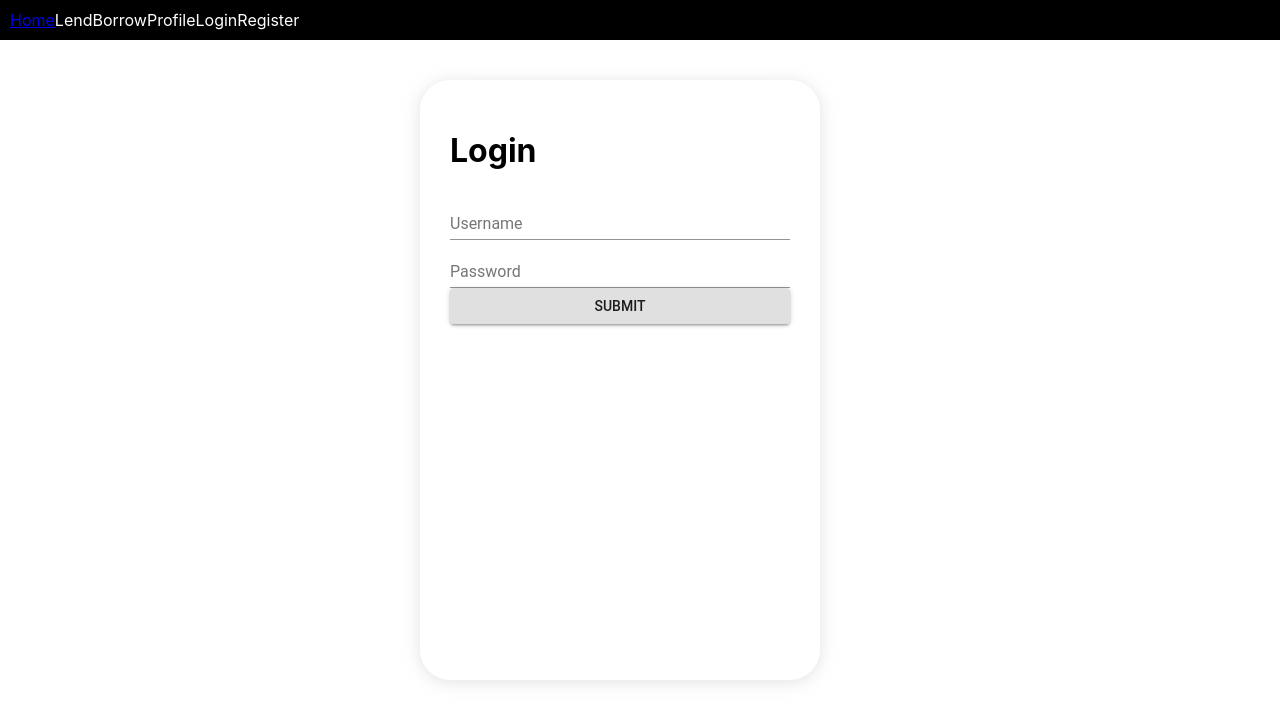
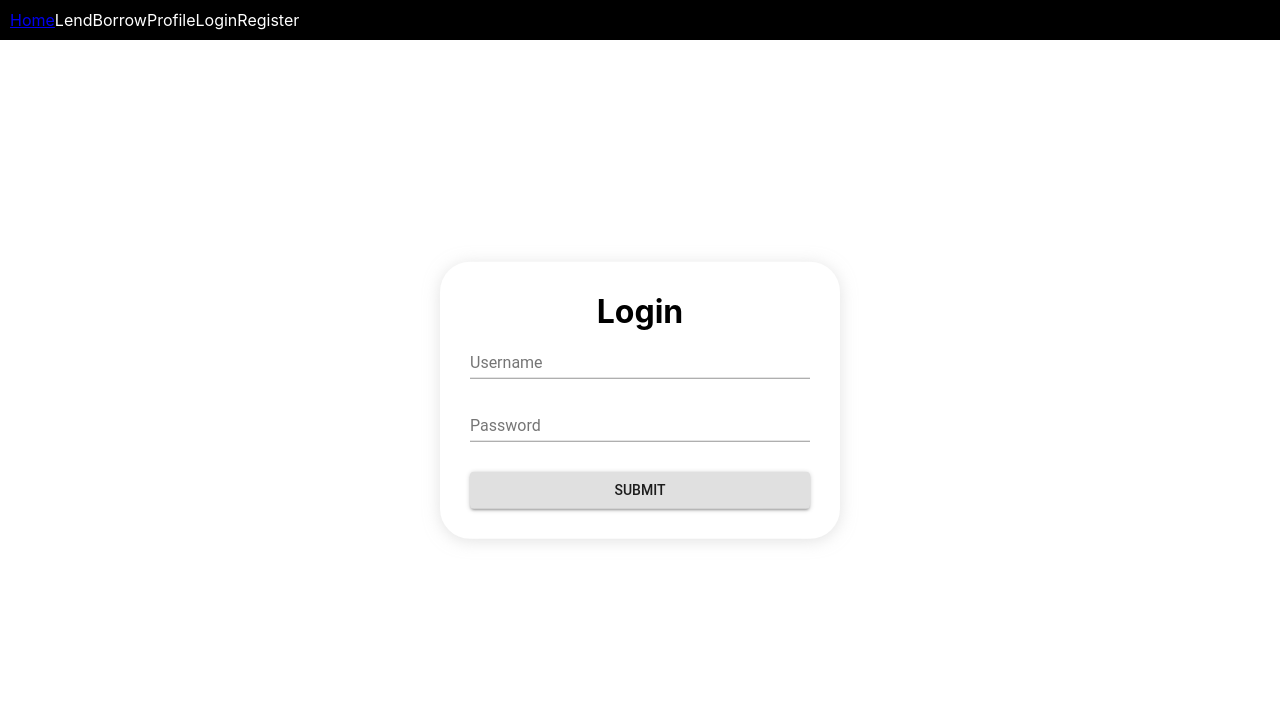
Before and after one commit to emer7/CS2102G53, a React (Create React App) app in the folder my-app/: page /login in a window 1280 px wide. Shown: the top 722 px of the page. Built offline with nearby package versions, Linux system fonts and the light colour scheme; no server answers.

Commit message:
Authentication to follow schema

```diff
--- a/my-app/src/Components/AccountForm.js
+++ b/my-app/src/Components/AccountForm.js
@@ -4,12 +4,22 @@ import styled from "styled-components";
 import TextField from "@material-ui/core/TextField";
 import Button from "@material-ui/core/Button";
 
+const Title = styled.div`
+  text-align: center;
+  font-size: 2em;
+  font-weight: bold;
+`;
+
 const FormField = styled(TextField)`
-  margin-top: 15px;
+  & + & {
+    margin-top: 15px;
+  }
 `;
 
 const FormButton = styled(Button)`
-  margin-top: 15px;
+  && {
+    margin-top: 30px;
+  }
 `;
 
 const Form = styled.div`
@@ -23,14 +33,72 @@ export const AccountForm = ({
   type,
   username,
   password,
+  name,
+  age,
+  email,
+  dob,
+  phoneNum,
+  address,
+  nationality,
   handleUsernameChange,
   handlePasswordChange,
+  handleNameChange,
+  handleAgeChange,
+  handleEmailChange,
+  handleDobChange,
+  handlePhonenumChange,
+  handleAddressChange,
+  handleNationalityChange,
   handleSubmit
 }) => (
   <Form>
-    <h1>{type}</h1>
+    <Title>{type}</Title>
     <FormField name="username" label="Username" value={username} onChange={handleUsernameChange} />
     <FormField name="password" label="Password" value={password} onChange={handlePasswordChange} />
+    {handleNameChange && (
+      <FormField name="name" label="Name" value={name} onChange={handleNameChange} />
+    )}
+    {handleAgeChange && (
+      <FormField name="age" label="Age" type="number" value={age} onChange={handleAgeChange} />
+    )}
+    {handleEmailChange && (
+      <FormField
+        name="email"
+        label="Email"
+        type="email"
+        value={email}
+        onChange={handleEmailChange}
+      />
+    )}
+    {handleDobChange && (
+      <FormField
+        name="dob"
+        label="Date of Birth"
+        type="date"
+        InputLabelProps={{ shrink: true }}
+        value={dob}
+        onChange={handleDobChange}
+      />
+    )}
+    {handlePhonenumChange && (
+      <FormField
+        name="phoneNum"
+        label="Phone Number"
+        value={phoneNum}
+        onChange={handlePhonenumChange}
+      />
+    )}
+    {handleAddressChange && (
+      <FormField name="address" label="Address" value={address} onChange={handleAddressChange} />
+    )}
+    {handleNationalityChange && (
+      <FormField
+        name="nationality"
+        label="Nationality"
+        value={nationality}
+        onChange={handleNationalityChange}
+      />
+    )}
     <FormButton variant="contained" fullWidth onClick={handleSubmit}>
       Submit
     </FormButton>
--- a/my-app/src/Components/Login.js
+++ b/my-app/src/Components/Login.js
@@ -1,5 +1,5 @@
 import React, { Component } from "react";
-import { Switch, Route, Redirect } from "react-router-dom";
+import { Route, Redirect } from "react-router-dom";
 import styled from "styled-components";
 
 import { AccountForm } from "./AccountForm";
@@ -9,13 +9,11 @@ const Box = styled.div`
   border-width: 5px;
   border-radius: 30px;
   width: 400px;
-  height: 600px;
 
   position: absolute;
   top: 50%;
   left: 50%;
-
-  margin: -320px 0 0 -220px;
+  transform: translate(-50%, -50%);
 
   display: flex;
   flex-direction: column;
@@ -47,7 +45,7 @@ class Login extends Component {
       .then(res => res.json())
       .then(data => {
         if (data) {
-          this.props.handleLogin(data.login);
+          this.props.handleLogin(data);
         }
       });
   };
@@ -58,7 +56,6 @@ class Login extends Component {
 
     return (
       <Box>
-        <Switch>
         <Route
           path={`${match.path}`}
           render={() =>
@@ -75,12 +72,11 @@ class Login extends Component {
             )
           }
         />
-        </Switch>
       </Box>
     );
   }
 }
 
-const LoginForm = props => <AccountForm type={"Login"} {...props} />;
+const LoginForm = props => <AccountForm type="Login" {...props} />;
 
 export default Login;
--- a/my-app/src/Components/Register.js
+++ b/my-app/src/Components/Register.js
@@ -9,13 +9,11 @@ const Box = styled.div`
   border-width: 5px;
   border-radius: 30px;
   width: 400px;
-  height: 600px;
 
   position: absolute;
   top: 50%;
   left: 50%;
-
-  margin: -320px 0 0 -220px;
+  transform: translate(-50%, -50%);
 
   display: flex;
   flex-direction: column;
@@ -33,6 +31,34 @@ class Register extends Component {
 
   handlePasswordChange = event => {
     this.setState({ password: event.target.value });
+  };
+
+  handleNameChange = event => {
+    this.setState({ name: event.target.value });
+  };
+
+  handleAgeChange = event => {
+    this.setState({ age: event.target.value });
+  };
+
+  handleEmailChange = event => {
+    this.setState({ email: event.target.value });
+  };
+
+  handleDobChange = event => {
+    this.setState({ dob: event.target.value });
+  };
+
+  handlePhonenumChange = event => {
+    this.setState({ phoneNum: event.target.value });
+  };
+
+  handleAddressChange = event => {
+    this.setState({ address: event.target.value });
+  };
+
+  handleNationalityChange = event => {
+    this.setState({ nationality: event.target.value });
   };
 
   handleSubmit = event => {
@@ -54,7 +80,17 @@ class Register extends Component {
 
   render() {
     const { match } = this.props;
-    const { username, password } = this.state;
+    const {
+      username,
+      password,
+      name,
+      age,
+      email,
+      dob,
+      phoneNum,
+      address,
+      nationality
+    } = this.state;
 
     return (
       <Box>
@@ -64,8 +100,22 @@ class Register extends Component {
             <RegistrationForm
               username={username}
               password={password}
+              name={name}
+              age={age}
+              email={email}
+              dob={dob}
+              phoneNum={phoneNum}
+              address={address}
+              nationality={nationality}
               handleUsernameChange={this.handleUsernameChange}
               handlePasswordChange={this.handlePasswordChange}
+              handleNameChange={this.handleNameChange}
+              handleAgeChange={this.handleAgeChange}
+              handleEmailChange={this.handleEmailChange}
+              handleDobChange={this.handleDobChange}
+              handlePhonenumChange={this.handlePhonenumChange}
+              handleAddressChange={this.handleAddressChange}
+              handleNationalityChange={this.handleNationalityChange}
               handleSubmit={this.handleSubmit}
             />
           )}
@@ -75,6 +125,6 @@ class Register extends Component {
   }
 }
 
-const RegistrationForm = props => <AccountForm type={"Register"} {...props} />;
+const RegistrationForm = props => <AccountForm type="Register" {...props} />;
 
 export default Register;
```
Also changed, not shown: 2 other files (tests, documents, lock files or other folders). Lines whose indentation alone changed are shown as unchanged.
